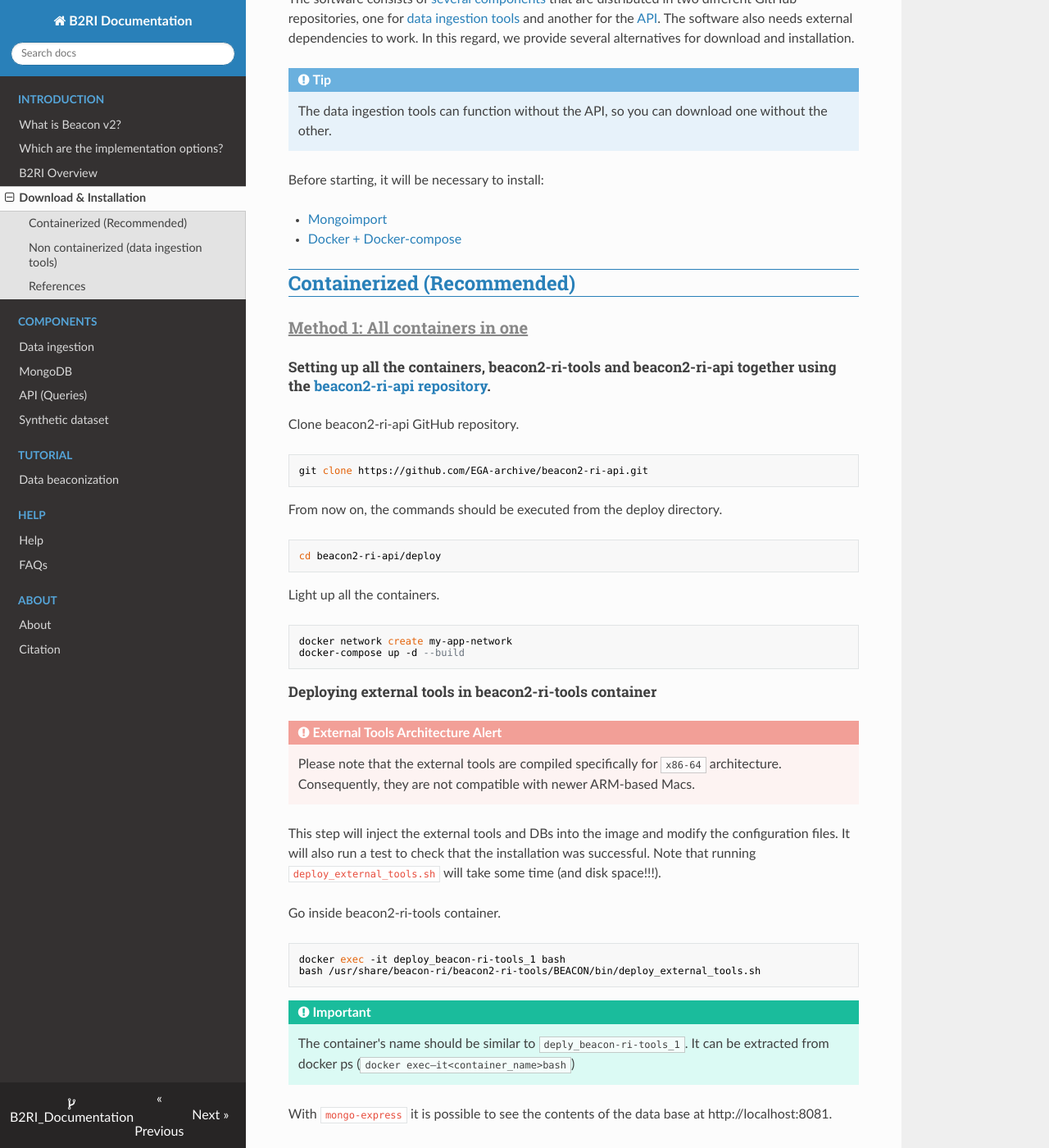
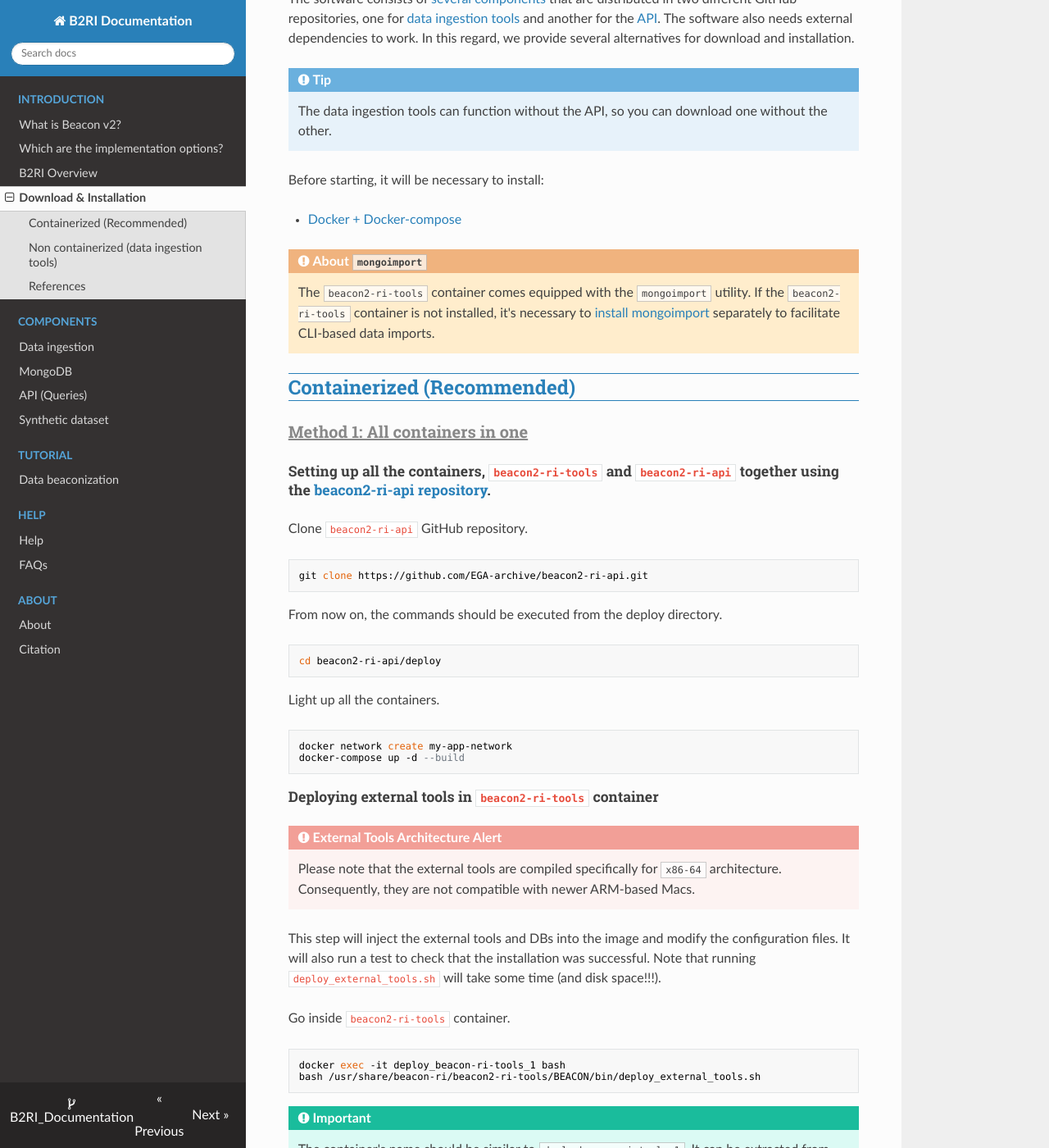
Before and after one commit to ga4gh-beacon/B2RI_Documentation, an MkDocs documentation site: the page built from docs/download-and-installation.md, in a window 1280 px wide and 1400 px high, scrolled down 245 px. Shown: the whole window at 82% size. Built offline with MkDocs 1.6.1, drawn with Linux system fonts in a browser that asks for light colours; nearby versions of some CDN libraries; some of the changed text lies outside the part shown.

Commit message:
Update docs

```diff
--- a/docs/download-and-installation.md
+++ b/docs/download-and-installation.md
@@ -9,16 +9,19 @@ The software consists of [several components](https://b2ri-documentation.readthe
 
 Before starting, it will be necessary to install:
 
-* [Mongoimport](https://www.mongodb.com/docs/database-tools/mongoimport/)
 * [Docker + Docker-compose](https://docs.docker.com/engine/install/ubuntu/)
+
+!!! Warning "About `mongoimport`"
+
+    The `beacon2-ri-tools` container comes equipped with the `mongoimport` utility.  If the `beacon2-ri-tools` container is not installed, it's necessary to [install mongoimport](https://www.mongodb.com/docs/database-tools/mongoimport/) separately to facilitate CLI-based data imports.
 
 ## Containerized (Recommended)
 
 ### Method 1: All containers in one
 
-##### Setting up all the containers, beacon2-ri-tools and beacon2-ri-api together using the [beacon2-ri-api repository](https://github.com/EGA-archive/beacon2-ri-api).
+##### Setting up all the containers, `beacon2-ri-tools` and `beacon2-ri-api` together using the [beacon2-ri-api repository](https://github.com/EGA-archive/beacon2-ri-api).
 
-Clone beacon2-ri-api GitHub repository.
+Clone `beacon2-ri-api` GitHub repository.
 
     git clone https://github.com/EGA-archive/beacon2-ri-api.git
 
@@ -31,7 +34,7 @@ Light up all the containers.
     docker network create my-app-network
     docker-compose up -d --build
 
-##### Deploying external tools in beacon2-ri-tools container
+##### Deploying external tools in `beacon2-ri-tools` container
 
 !!! Danger "External Tools Architecture Alert"
 
@@ -39,7 +42,7 @@ Light up all the containers.
 
 This step will inject the external tools and DBs into the image and modify the configuration files. It will also run a test to check that the installation was successful. Note that running `deploy_external_tools.sh` will take some time (and disk space!!!).
 
-Go inside beacon2-ri-tools container.
+Go inside `beacon2-ri-tools` container.
 
     docker exec -it deploy_beacon-ri-tools_1 bash
     bash /usr/share/beacon-ri/beacon2-ri-tools/BEACON/bin/deploy_external_tools.sh
@@ -53,12 +56,12 @@ For more installation options, please follow the instructions provided in the [R
 
 ### Method 2: Independent containers
 
-Download the beacon2-ri-tools container and the beacon2-ri-api container independently.
+Download the `beacon2-ri-tools` container and the `beacon2-ri-api` container independently.
 
 !!! Note "Tip"
     The data ingestion tools can function without the API, so you can download one without the other.
 
-#### Data ingestion tools (beacon2-ri-tools)
+#### Data ingestion tools (`beacon2-ri-tools`)
 
 Containerized options to install the [Data ingestion tools repository](https://github.com/EGA-archive/beacon2-ri-tools).
 
@@ -119,7 +120,7 @@ With `mongo-express` we can see the contents of the database at http://localhost
 
 For more installation options, please follow the instructions provided in the [README](https://github.com/EGA-archive/beacon2-ri-api/blob/master/deploy/README.md).
 
-Now you should have the two things downloaded, installed and set up: the beacon2-ri-tools and the beacon2-ri-api. Together (Method 1) or independently (Method 2)
+Now you should have the two things downloaded, installed and set up: the `beacon2-ri-tools` and the `beacon2-ri-api`. Together (Method 1) or independently (Method 2)
 
 You can start transforming your data to BFF and loading it to the database following the [Data beaconization tutorial](https://b2ri-documentation.readthedocs.io/en/latest/tutorial-data-beaconization/).
 
```
Also changed, not shown: other parts of docs/download-and-installation.md (+2 -4 lines), docs/README.md (+1 -1 lines), docs/data-ingestion.md (+0 -2 lines), docs/tutorial-data-beaconization.md (+31 -3 lines).
